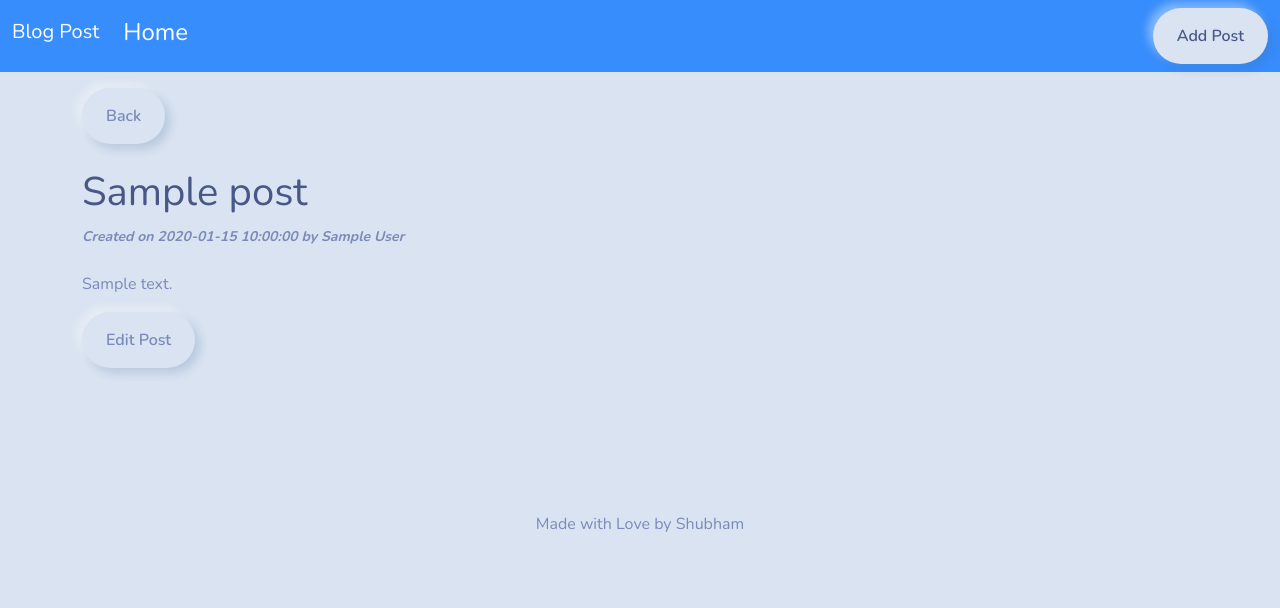
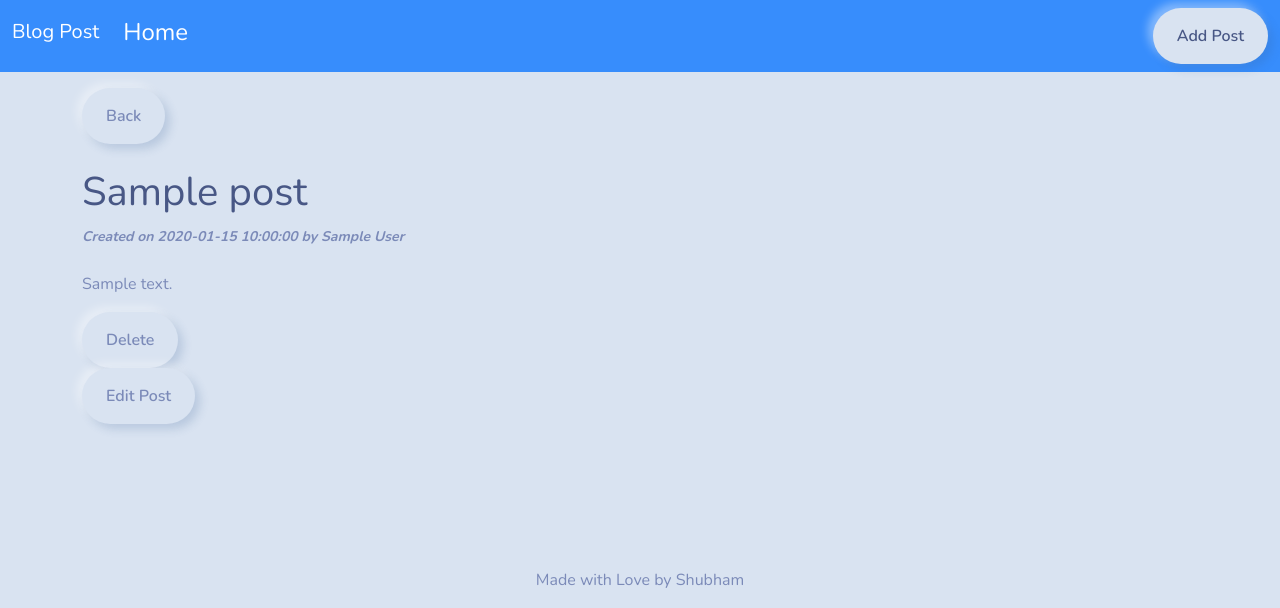
Before and after one commit to Shubhamdutta2000/PHP_Blog_Post, a PHP site: page /PHP_Blog/post.php?id=1 in a window 1280 px wide. Shown: the top 608 px of the page. Run offline with PHP 8.4, Linux system fonts and the light colour scheme; tables that the repository leaves empty or names only in its code hold one stand-in row (values such as "Sample post"); some libraries are stand-ins or nearby versions.

Commit message:
add post delete by id functionality

```diff
--- a/post.php
+++ b/post.php
@@ -3,6 +3,27 @@
     require 'config/config.php';
     require 'config/db.php';
 
+    //////////////////////  Delete particular post data by id    ////////////////////////
+
+    // Check For Delete
+    if(isset($_POST['delete'])){
+
+        // GET data from form
+        $delete_id = mysqli_real_escape_string($conn, $_POST['delete_id']);
+
+        $query = "DELETE FROM posts WHERE id='$delete_id'";
+
+        // data is successfuly deleted from posts table then redirect to home page
+        if(mysqli_query($conn, $query)) {
+            echo ROOT_URL;
+            header('Location: '. ROOT_URL . '');
+        }else {
+            echo "ERROR: ". mysqli_error($conn);
+        }
+    }
+
+
+    ///////////////////////    for getting particular id post data   /////////////////////////
     // get id from query string
     // mysqli_real_escape_string — Escapes special characters in a string for use in an SQL statement
     $id = mysqli_real_escape_string($conn, $_GET['id']);
@@ -45,6 +66,14 @@
       <p>
         <?php echo $post['body']; ?>
       </p>
+
+      <!-- For deleting particular post  -->
+      <form method="post" class="float-right" action="<?php echo $_SERVER['PHP_SELF']; ?>">
+          <input type="hidden" name="delete_id" value="<?php echo $post['id']; ?>" />
+          <input type="submit" name="delete" class="btn btn-danger" value="Delete" />
+      </form>
+
+      <!-- For editing post (redirect to editPost page) -->
       <a class="mb-5 btn "
           href="editPost.php?id=<?php echo $post['id']; ?>"
       >
```
